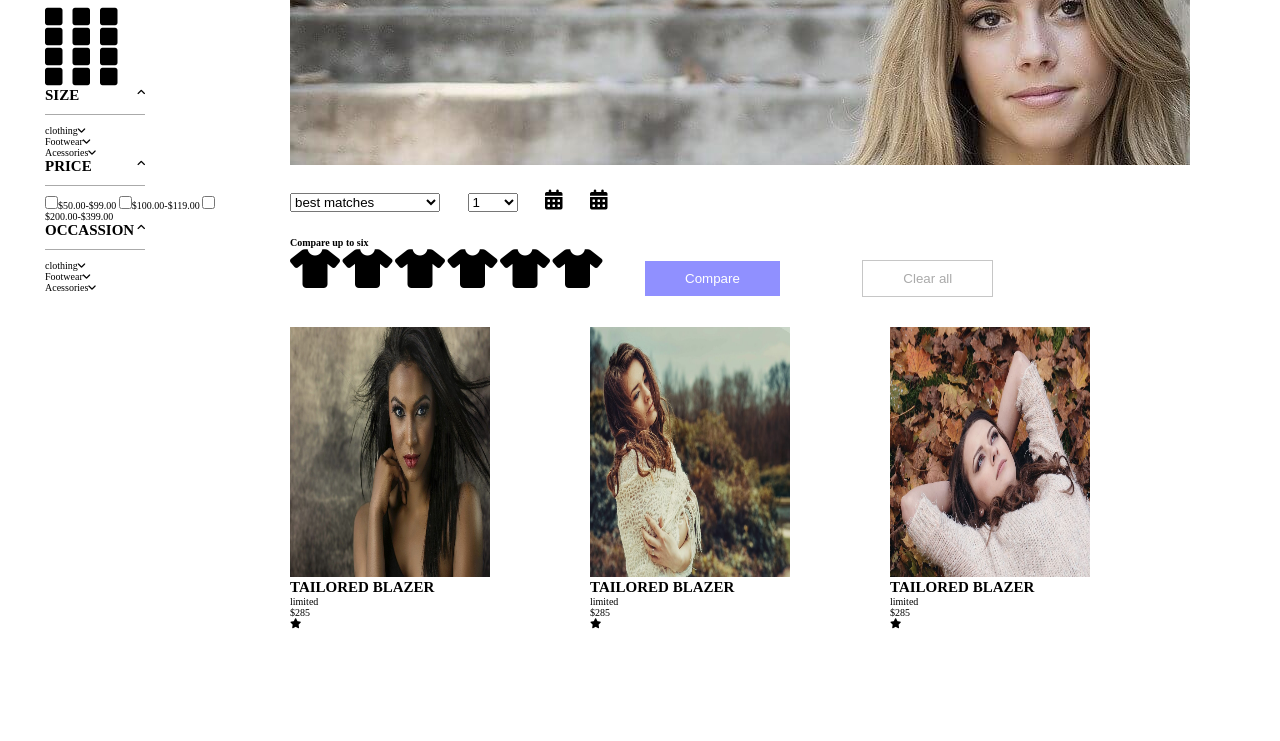
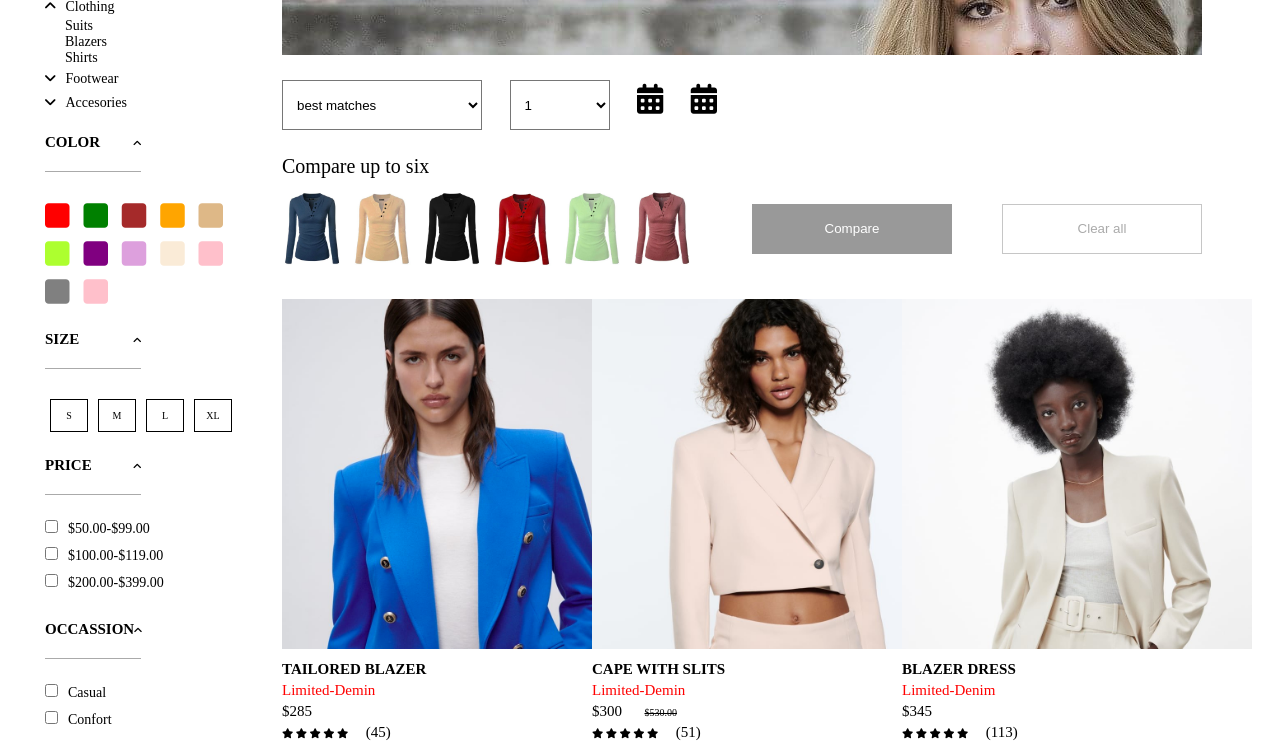
Before and after one commit to jonycoderbuilder/Pruebas-concepto-valtech, a plain HTML site: page index.html in a window 1280 px wide. Shown: the part 385-1126 px from the top of the page. Before the commit the page ends 1050 px from the top, so only its background shows below. Drawn offline with Linux system fonts and the light colour scheme.

Commit message:
Ya corregí

```diff
--- a/css/style.css
+++ b/css/style.css
@@ -30,11 +30,17 @@ header{
 
 }
 
+.logo {
+    font-size: 1.5rem;
+}
+
 .search input{
    border:none;
    position: relative;
+   width: 17rem;
 
 }
+
 
 .btn{
     position: absolute;
@@ -64,8 +70,13 @@ header{
 }
 
 .nav-menu-2 li{
-    padding-right: 10rem;
+
     list-style: none;
+    margin-left: 7rem;
+}
+
+.nav-menu-2 i {
+    margin-left: 1rem;
 }
 
 .nav-menu-2 a{
@@ -73,35 +84,17 @@ header{
     color: #000;
 }
 
-
-.type-search{
-    height: 5rem;
-
-
-    }
-
-.type-search p{
-    padding-top: 2rem;
-    padding-left: 4.5rem;
-}
-
-/* main-container*/
-
-.main-container {
-    display: flex;
-    padding: 0 4.5rem;
-
+.red {
+    color:#FF0000 !important;
 }
 
 
-
-
-/* container*/
+/* container of the pictures of clothes*/
 
 
 .container {
 
-    width: 80vw;
+  width: 80vw;
   padding: 0 4.5rem;
 
 
@@ -112,10 +105,91 @@ header{
     background-image: url(../images/woman-model.jpg);
     background-color: #000;
     width: 100%;
-    height: 30rem;
+    height: 20rem;
+    margin-top: 4rem;
+    display: flex;
+    justify-content: center;
+    align-items: center;
+}
+
+.mujer h1 {
+    font-size: 4rem;
+    color: #fff;
 }
 
 
+
+#match {
+    width: 20rem;
+    background-color: white;
+    height: 5rem;
+    padding: 1rem;
+  }
+
+#number{
+    width: 10rem;
+    background-color: white;
+    height: 5rem;
+    padding: 1rem;
+}
+
+.options h4 {
+    font-size: 2rem;
+    font-weight: 200;
+    margin-bottom: 1rem;
+}
+
+.t-shirts{
+    display: flex;
+    align-items: center;
+}
+
+.t-shirts img {
+    width: 6rem;
+    margin-right: 1rem;
+
+}
+
+.btns-1{
+  margin:2.5rem 0;
+}
+
+.btn-4{
+    margin-right:2.5rem;
+}
+
+.btn-5{
+
+  width: 20rem;
+  height: 5rem;
+  margin-left: 5rem;
+  background-color:#999;
+  color: #fff;
+  border: none;
+
+}
+
+.btn-6{
+    width: 20rem;
+    height: 5rem;
+    margin-left: 5rem;
+    color: #aaa;
+    border: 1px solid #aaaa;
+    background-color: #fff;
+  }
+
+
+/* container of cards */
+
+
+.main-container {
+    display: flex;
+    padding: 0 4.5rem;
+    width: 100%;
+
+}
+
+/* cards styles*/
 
 .cards {
     display: flex;
@@ -131,78 +205,120 @@ header{
 
 .card-1 img{
 
-   width: 20rem;
-   height: 25rem ;
+   width: 35rem;
+
 }
 
-#match{
-    width: 15rem;
+.card-description {
+    display: flex;
+    flex-direction: column;
+    height: 8rem;
+    justify-content: space-between;
+    margin-top: 1rem;
+
 }
 
-#number{
-    width: 5rem;
+
+
+.card-description p{
+    font-size: 1.5rem;
 }
 
-.btns-1{
-  margin:2.5rem 0;
+.starts p {
+    display: inline;
+    margin-left: 1.5rem;
 }
 
-.btn-4{
-    margin-right:2.5rem;
+
+.red-color {
+    color: #FF0000;
 }
 
-.btn-5{
-  padding: 1rem 4rem;
-  margin:0 4rem ;
-  background-color:#9090ff;
-  color: #fff;
-  border: none;
+.price p {
+  display: inline-block;
+  width: 5rem;
 }
 
-.btn-6{
-    padding: 1rem 4rem;
-    margin:0 4rem ;
-    color: #aaa;
-    border: 1px solid #aaaa;
-    background-color: #fff;
-  }
 
 
 /* sidebar*/
 
 .side-bar {
-    width: 20vw;
+    width: 15vw;
     height: 100vh;
 
 
 
 }
 
+.type-search{
+    margin-top: 5rem;
+    margin-bottom: 3rem;
+    margin-left: 0.5rem;
+    font-size: 1.4rem;
+}
 
 .categories {
   width: 50%;
   display: flex;
   justify-content: space-between;
+  align-items: center;
   border-bottom: 1px solid #aaa;
-  padding-bottom: 1rem;
-  margin-bottom: 1rem;
+  margin-bottom: 2.5rem;
+  padding-bottom: 2rem;
+  padding-top: 2rem;
 }
 
 ul {
     list-style: none;
+
+}
+
+ul li {
+    font-size: 1.4rem;
 }
 
 li i{
     margin-right: 1rem;
-}
+    padding: 0.5rem 0 0.5rem 0;
+
+     }
 
 .subcategories li{
   padding-left: 2rem;
 }
 
-.T-shirts{
+
+.size-list  {
     display: flex;
-    flex-wrap: wrap;
-    width: 50%;
 
 }
+
+.size-list div {
+    margin: .5rem;
+    border: #000 solid 1px;
+    width: 4rem;
+    padding: 1rem 0;
+    text-align: center;
+
+}
+
+.T-shirts {
+    display: grid;
+    grid-template-columns: repeat(5 ,1fr);
+}
+
+
+.checkboxes ul {
+    display: flex;
+    flex-direction: column;
+}
+
+
+.checkboxes ul li input {
+    margin-right: 1rem;
+}
+
+.checkboxes ul li {
+    margin-bottom: 1rem;
+}
--- a/index.html
+++ b/index.html
@@ -13,7 +13,7 @@
        <nav class="nav-menu">
 
             <div class="logo">
-                <h1>SITSGOod</h1>
+                <h1>SITSGOOD</h1>
             </div>
              <div class="search">
                 <input type="text" placeholder="What are you looking for?"><i class="fas fa-search"></i>
@@ -29,23 +29,21 @@
 
 
        </nav>
+
        <ul class="nav-menu-2">
         <li><a href="#">NEW ARRIVALS</a><i class="fas fa-angle-down"></i></li>
-        <li><a href="#">wOMANS</a><i class="fas fa-angle-down"></i></li>
+        <li><a href="#">WOMANS</a><i class="fas fa-angle-down"></i></li>
         <li><a href="#">MENS</a><i class="fas fa-angle-down"></i></li>
         <li><a href="#">TRENDS</a><i class="fas fa-angle-down"></i></li>
-        <li><a href="#">TOP SELLERS</a></li>
+        <li><a href="#" class="red">TOP SELLERS</a></li>
 
       </ul>
     </header>
 
-    <div class="type-search">
-        <p>Clothing/Blazers</p>
-    </div>
-
   <div class="main-container">
              <div class="side-bar">
                  <div class="shop">
+                    <p class="type-search">Clothing/Blazers</p>
                     <div class="categories"><h2>SHOP MENS</h2> <i class="fas fa-angle-up"></i></div>
 
                    <ul>
@@ -62,53 +60,68 @@
                  <div class="shop">
                 <div class="categories"><h2>COLOR</h2> <i class="fas fa-angle-up"></i></div>
                  <ul class="T-shirts">
-                    <li><i class="fas fa-square fa-2x"></i></li>
-                    <li><i class="fas fa-square fa-2x"></i></li>
-                    <li><i class="fas fa-square fa-2x"></i></li>
-                    <li><i class="fas fa-square fa-2x"></i></li>
-                    <li><i class="fas fa-square fa-2x"></i></li>
-                    <li><i class="fas fa-square fa-2x"></i></li>
-                    <li><i class="fas fa-square fa-2x"></i></li>
-                    <li><i class="fas fa-square fa-2x"></i></li>
-                    <li><i class="fas fa-square fa-2x"></i></li>
-                    <li><i class="fas fa-square fa-2x"></i></li>
-                    <li><i class="fas fa-square fa-2x"></i></li>
-                    <li><i class="fas fa-square fa-2x"></i></li>
+                    <li><i class="fas fa-square fa-2x" style="color:red;"></i></li>
+                    <li><i class="fas fa-square fa-2x" style="color:green;"></i></li>
+                    <li><i class="fas fa-square fa-2x" style="color:brown;"></i></li>
+                    <li><i class="fas fa-square fa-2x" style="color:orange;"></i></li>
+                    <li><i class="fas fa-square fa-2x" style="color:burlywood;"></i></li>
+                    <li><i class="fas fa-square fa-2x" style="color:greenyellow;"></i></li>
+                    <li><i class="fas fa-square fa-2x" style="color:purple;"></i></li>
+                    <li><i class="fas fa-square fa-2x" style="color:plum;"></i></li>
+                    <li><i class="fas fa-square fa-2x" style="color:antiquewhite;"></i></li>
+                    <li><i class="fas fa-square fa-2x" style="color:pink;"></i></li>
+                    <li><i class="fas fa-square fa-2x" style="color:grey;"></i></li>
+                    <li><i class="fas fa-square fa-2x" style="color:pink;"></i></li>
 
                  </ul>
                  </div>
                  <div class="shop">
                     <div class="categories"><h2>SIZE</h2> <i class="fas fa-angle-up"></i></div>
-                <ul>
-                    <li>clothing<i class="fas fa-angle-down"></i></li>
-                    <li>Footwear<i class="fas fa-angle-down"></i></li>
-                    <li>Acessories<i class="fas fa-angle-down"></i></li>
-                </ul>
+                <div class="size-list">
+                    <div>S</div>
+                    <div>M</div>
+                    <div>L</div>
+                    <div>XL</div>
+                </div>
                  </div>
                  <div class="shop">
                     <div class="categories"><h2>PRICE</h2> <i class="fas fa-angle-up"></i></div>
                        <div class="checkboxes">
-                    <input type="checkbox" value="price">$50.00-$99.00
-                    <input type="checkbox" value="price">$100.00-$119.00
-                    <input type="checkbox" value="price">$200.00-$399.00
+                           <ul>
+                             <li><input type="checkbox" value="price"><label for="">$50.00-$99.00</label></li>
+                             <li><input type="checkbox" value="price"><label for="">$100.00-$119.00</label></li>
+                             <li><input type="checkbox" value="price"><label for="">$200.00-$399.00</label></li>
+                           </ul>
+
                         </div>
 
                  </div>
                  <div class="shop">
                    <div class="categories"><h2>OCCASSION</h2> <i class="fas fa-angle-up"></i></div>
+                     <div class="checkboxes">
+
                       <ul>
-                    <li>clothing<i class="fas fa-angle-down"></i></li>
-                    <li>Footwear<i class="fas fa-angle-down"></i></li>
-                    <li>Acessories<i class="fas fa-angle-down"></i></li>
+                        <li><input type="checkbox" value="price" id="casual"><label for="casual">Casual</label></li>
+                        <li><input type="checkbox" value="price" id="confort"><label for="confort">Confort</label></li>
+
                       </ul>
+
+
+
+
+
                       </div>
                  </div>
 
+              </div>
+
             <div class="container">
-               <div class="blazer">
+               <div class="container-blazer">
 
 
-                     <div class="mujer"></div>
+                     <div class="mujer">
+                       <h1>BLAZERS</h1>
+                     </div>
 
 
 
@@ -123,48 +136,88 @@
                             <option value="2">2</option>
                             <option value="3">3</option>
                         </select>
-                        <i class="fas fa-calendar-alt fa-2x btn-4"></i>
-                        <i class="fas fa-calendar-alt fa-2x btn-4"></i>
+                        <i class="fas fa-calendar-alt fa-3x btn-4"></i>
+                        <i class="fas fa-calendar-alt fa-3x btn-4"></i>
 
 
 
                   </div>
 
+                   <div class="options">
+
+                        <h4>Compare up to six</h4>
+
                          <div class="t-shirts">
-                         <h4>Compare up to six</h4>
-                        <i class="fas fa-tshirt fa-4x"></i>
-                        <i class="fas fa-tshirt fa-4x"></i>
-                        <i class="fas fa-tshirt fa-4x"></i>
-                        <i class="fas fa-tshirt fa-4x"></i>
-                        <i class="fas fa-tshirt fa-4x"></i>
-                        <i class="fas fa-tshirt fa-4x"></i>
+                          <img src="images/Blusa_azul.jpeg" alt="">
+                          <img src="images/Blusa_beige.jpeg" alt="">
+                          <img src="images/Blusa_negra.jpeg" alt="">
+                          <img src="images/Blusa_roja.jpeg" alt="">
+                          <img src="images/Blusa_verde.jpeg" alt="">
+                          <img src="images/Blusa_rosa.jpeg" alt="">
 
                           <input type="submit"  class="btn-5" value="Compare">
                           <input type="submit"  class="btn-6" value="Clear all">
                          </div>
 
+
+
+                   </div>
+
                </div>
                <div class="cards">
                    <div class="card-1">
-                       <img src="images/woman 1.jpg" alt="woman-2">
+
+                       <img src="images/woman 1.jpeg" alt="woman-2">
+                        <div class="card-description">
                         <h2>TAILORED BLAZER</h2>
-                        <P>limited</P>
+                        <P class="red-color">Limited-Demin</P>
                         <p>$285</p>
+                        <div class="starts">
                           <i class="fas fa-star"></i>
+                          <i class="fas fa-star"></i>
+                          <i class="fas fa-star"></i>
+                          <i class="fas fa-star"></i>
+                          <i class="fas fa-star"></i>
+                          <p>(45)</p>
+
+                         </div>
+                       </div>
+
                    </div>
                    <div class="card-1">
-                    <img src="images/woman 2.jpg" alt="woman-2">
-                       <h2>TAILORED BLAZER</h2>
-                       <P>limited</P>
-                       <p>$285</p>
+                      <img src="images/woman 2.jpeg" alt="woman-2">
+                      <div class="card-description">
+                        <h2>CAPE WITH SLITS</h2>
+                        <P class="red-color">Limited-Demin</P>
+                        <div class="price"><p>$300</p> <del>$530.00</del> </div>
+                        <div class="starts">
                           <i class="fas fa-star"></i>
+                          <i class="fas fa-star"></i>
+                          <i class="fas fa-star"></i>
+                          <i class="fas fa-star"></i>
+                          <i class="fas fa-star"></i>
+                          <p>(51)</p>
+                         </div>
+                      </div>
+
                     </div>
                    <div class="card-1">
-                       <img src="images/woman 3.jpg" alt="woman-2">
-                       <h2>TAILORED BLAZER</h2>
-                       <P>limited</P>
-                       <p>$285</p>
+                       <img src="images/woman 3.jpeg" alt="woman-2">
+                       <div class="card-description">
+                         <h2>BLAZER DRESS</h2>
+                         <P class="red-color">Limited-Denim</P>
+                         <p>$345</p>
+                           <div class="starts">
                             <i class="fas fa-star"></i>
+                            <i class="fas fa-star"></i>
+                            <i class="fas fa-star"></i>
+                            <i class="fas fa-star"></i>
+                            <i class="fas fa-star"></i>
+                            <p>(113)</p>
+                           </div>
+
+                       </div>
+
                    </div>
                </div>
             </div>
```
Also changed, not shown: images/Blusa_azul.jpeg (added), images/Blusa_beige.jpeg (added), images/Blusa_negra.jpeg (added), images/Blusa_roja.jpeg (added), images/Blusa_rosa.jpeg (added), images/Blusa_verde.jpeg (added), images/woman 1.jpeg (added), images/woman 1.jpg (deleted), images/woman 2.jpeg (added), images/woman 2.jpg (deleted), images/woman 3.jpeg (added), images/woman 3.jpg (deleted). Lines whose indentation alone changed are shown as unchanged.
